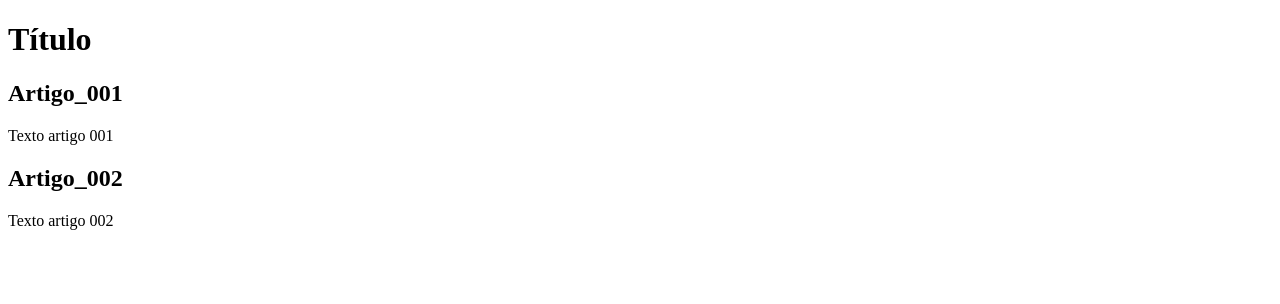
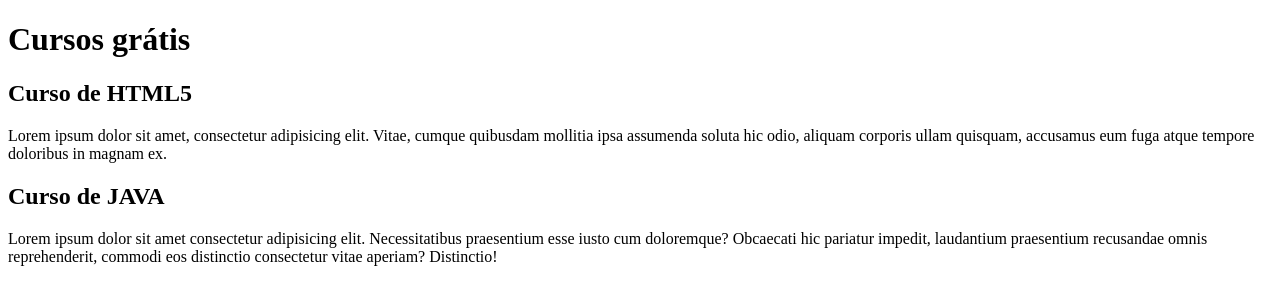
Before and after one commit to thallyshl/Projeto_site, a plain HTML site: page index.html in a window 1280 px wide. Drawn offline with Linux system fonts and the light colour scheme.

Commit message:
I started to write the content

```diff
--- a/index.html
+++ b/index.html
@@ -9,15 +9,15 @@
 <body>
     <main>
         <header>
-            <h1>Título</h1>
+            <h1>Cursos grátis</h1>
         </header>
         <article>
-            <h2>Artigo_001</h2>
-            <p>Texto artigo 001</p>
+            <h2>Curso de HTML5</h2>
+            <p>Lorem ipsum dolor sit amet, consectetur adipisicing elit. Vitae, cumque quibusdam mollitia ipsa assumenda soluta hic odio, aliquam corporis ullam quisquam, accusamus eum fuga atque tempore doloribus in magnam ex.</p>
         </article>
         <article>
-            <h2>Artigo_002</h2>
-            <p>Texto artigo 002</p>
+            <h2>Curso de JAVA</h2>
+            <p>Lorem ipsum dolor sit amet consectetur adipisicing elit. Necessitatibus praesentium esse iusto cum doloremque? Obcaecati hic pariatur impedit, laudantium praesentium recusandae omnis reprehenderit, commodi eos distinctio consectetur vitae aperiam? Distinctio!</p>
         </article>
     </main>
 </body>
```
